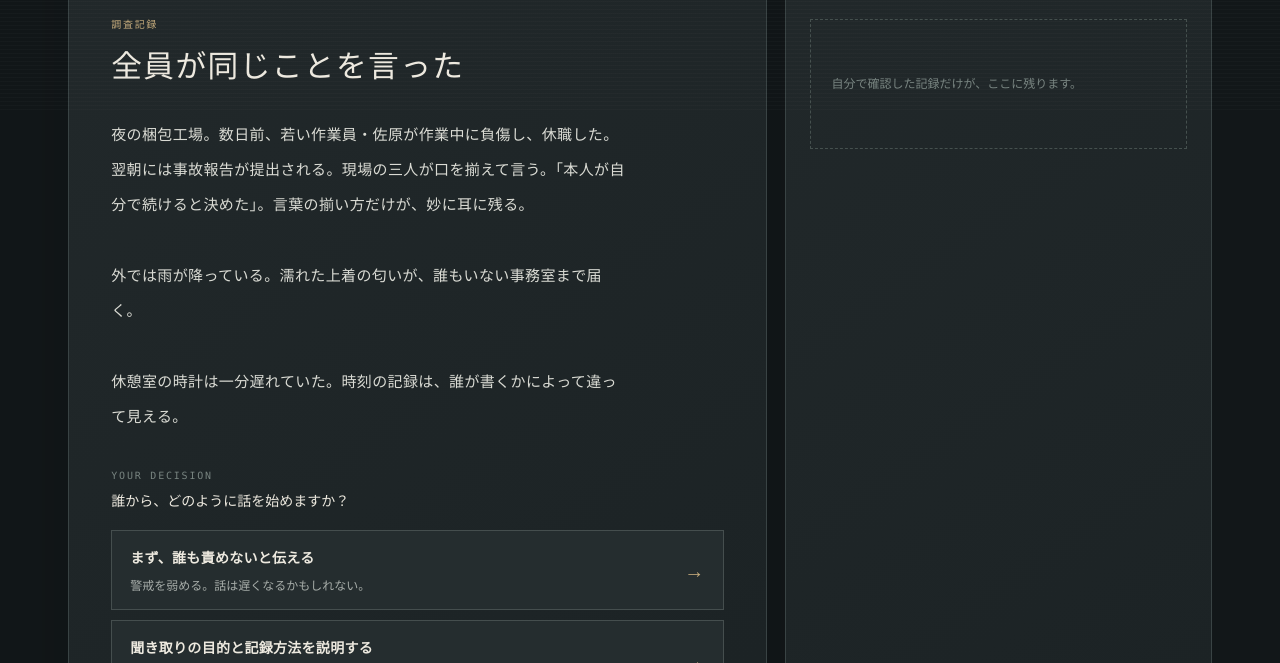
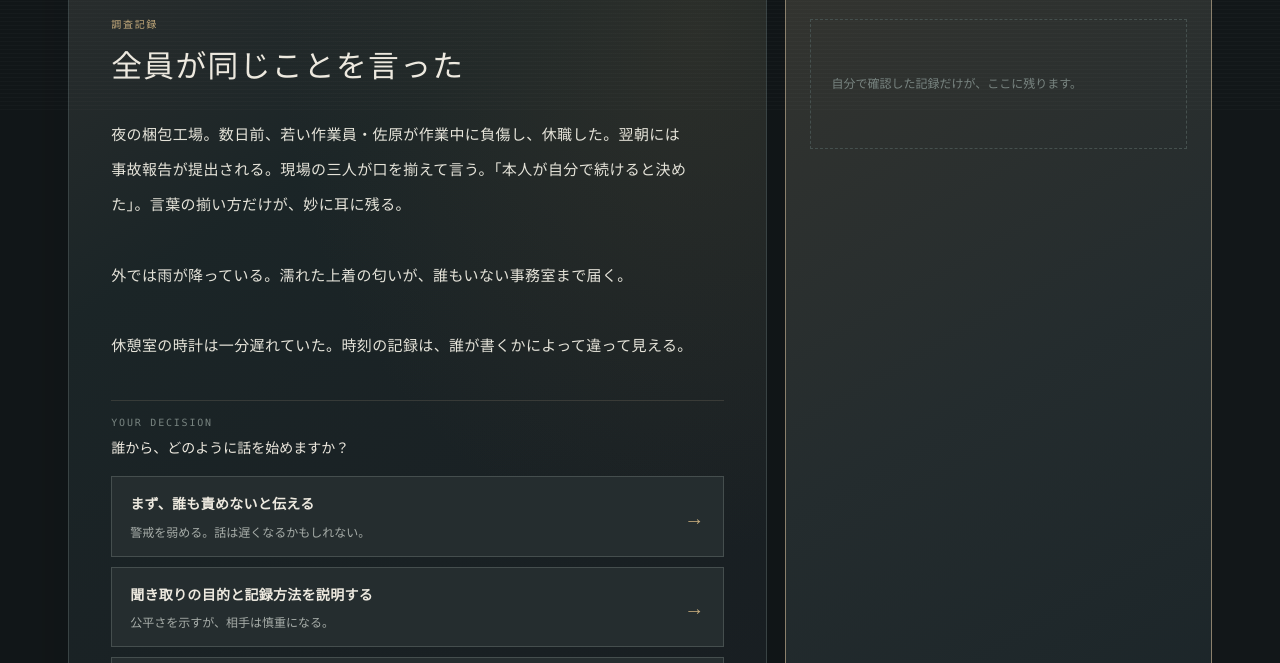
Before and after one commit to shihuiarenjinba-png/game-new, an Electron app: page index.html in a window 1280 px wide. Shown: the part 687-1350 px from the top of the page. Drawn offline with Linux system fonts and the light colour scheme.

Commit message:
Include separate offline visual styling for story/evidence or financial workflow tabs

```diff
--- a/index.html
+++ b/index.html
@@ -6,7 +6,7 @@
   <meta name="theme-color" content="#121719">
   <meta name="description" content="誰も嘘をついていないと言う。けれど全員が同じ言葉を使う。現実にあり得る沈黙を扱う短編心理ミステリー試作。">
   <title>引継ぎ室 — 全員が同じことを言う夜</title>
-  <link rel="stylesheet" href="./style.css">
+  <link rel="stylesheet" href="./style.css"><link rel="stylesheet" href="./handover-context.css">
   <script defer src="./story.js"></script>
   <script defer src="./morning.js"></script>
   <script defer src="./save-guard.js"></script>
```
